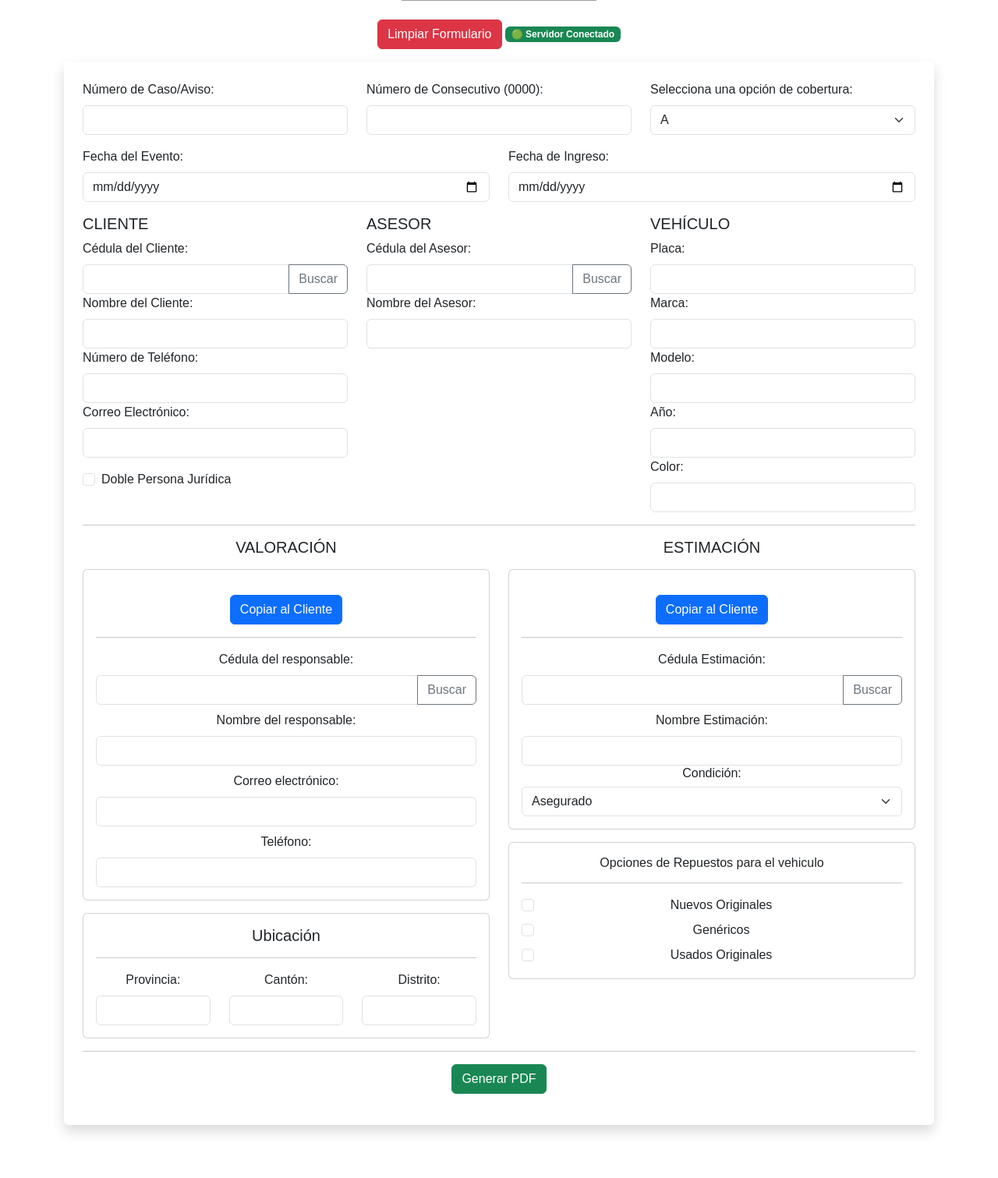
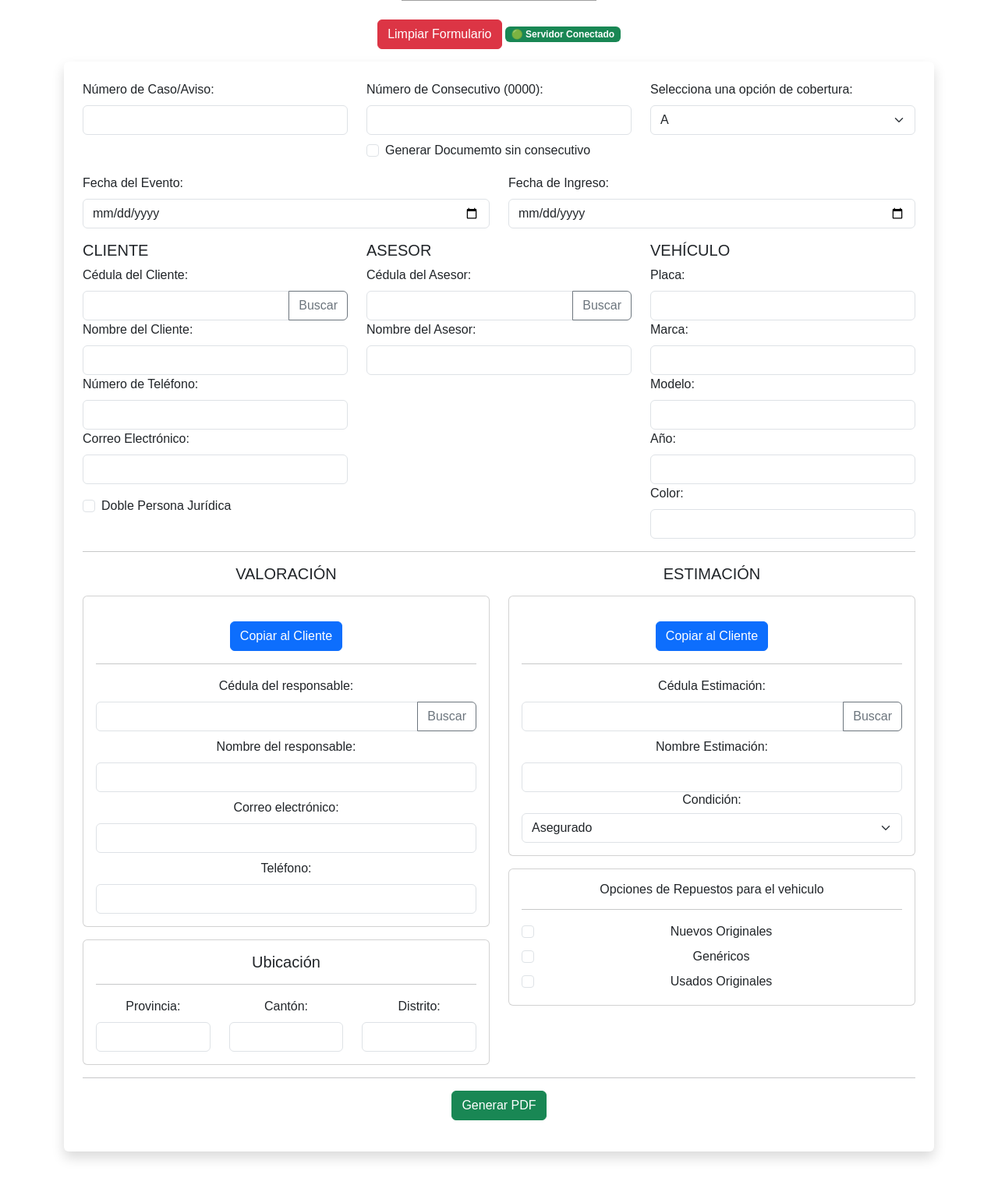
Before and after one commit to ASalazar11/WAB3, a Flask app: page / in a window 1280 px wide. Shown: the part 235-1746 px from the top of the page at 78% size. Before the commit the page ends 1689 px from the top, so only its background shows below. Run offline with Flask 3, Linux system fonts and the light colour scheme; some libraries are stand-ins or nearby versions; grey boxes are pictures that could not be loaded.

Commit message:
Check box consecutivo

```diff
--- a/templates/index.html
+++ b/templates/index.html
@@ -346,6 +346,30 @@
         }
 
 
+        document.addEventListener("DOMContentLoaded", function () {
+            let bloquearConsecutivo = document.getElementById("bloquearConsecutivo");
+            let consecutivoInput = document.getElementById("consecutivo");
+
+            // Verifica el estado inicial
+            if (bloquearConsecutivo.checked) {
+                consecutivoInput.value = ".";
+                consecutivoInput.disabled = true;
+            }
+
+            // Agregar el evento para cuando el usuario marque/desmarque
+            bloquearConsecutivo.addEventListener("change", function () {
+                if (this.checked) {
+                    consecutivoInput.value = ".";
+                    consecutivoInput.disabled = true; // Bloquea la edición
+                } else {
+                    consecutivoInput.value = "";
+                    consecutivoInput.disabled = false; // Habilita edición
+                }
+            });
+        });
+
+
+
 
     </script>
 
@@ -377,10 +401,20 @@
                     <label for="aviso" class="form-label">Número de Caso/Aviso:</label>
                     <input type="text" id="aviso" name="aviso" class="form-control" required>
                 </div>
+
                 <div class="col-md-4">
                     <label for="consecutivo" class="form-label">Número de Consecutivo (0000):</label>
                     <input type="text" id="consecutivo" name="consecutivo" class="form-control" required>
+
+                    <!-- Checkbox para bloquear el campo -->
+                    <div class="form-check mt-2">
+                        <input type="checkbox" class="form-check-input" id="bloquearConsecutivo">
+                        <label class="form-check-label" for="bloquearConsecutivo">Generar Documemto sin
+                            consecutivo</label>
+                    </div>
                 </div>
+
+
                 <div class="col-md-4">
                     <label for="opcion" class="form-label">Selecciona una opción de cobertura:</label>
                     <select id="opcion" name="opcion" class="form-select" required>
@@ -436,12 +470,15 @@
                     <div id="doblePersonaJuridicaFields" style="display: none; margin-top: 10px;">
                         <label for="cedula_juridica_2" class="form-label">Cédula Jurídica 2:</label>
                         <div class="input-group">
-                            <input type="text" id="cedula_juridica_2" name="cedula_juridica_2" class="form-control" value=".">
-                            <button type="button" class="btn btn-outline-secondary" onclick="obtenerNombreJuridica_2()">Buscar</button>
+                            <input type="text" id="cedula_juridica_2" name="cedula_juridica_2" class="form-control"
+                                value=".">
+                            <button type="button" class="btn btn-outline-secondary"
+                                onclick="obtenerNombreJuridica_2()">Buscar</button>
                         </div>
                         <label for="nombre_juridico_2" class="form-label mt-2">Nombre Jurídico 2:</label>
                         <!-- Corregir el name a 'nombre_juridica_2' -->
-                        <input type="text" id="nombre_juridico_2" name="nombre_juridico_2" class="form-control" value=".">
+                        <input type="text" id="nombre_juridico_2" name="nombre_juridico_2" class="form-control"
+                            value=".">
                     </div>
 
 
```
